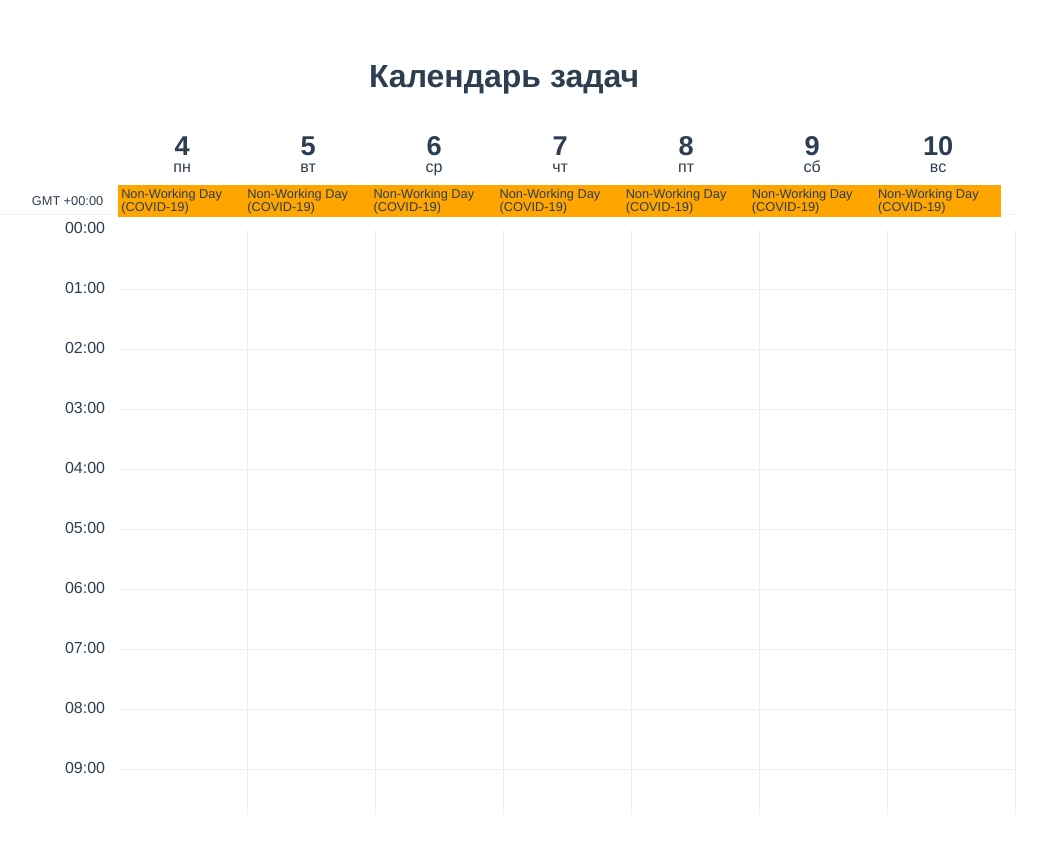
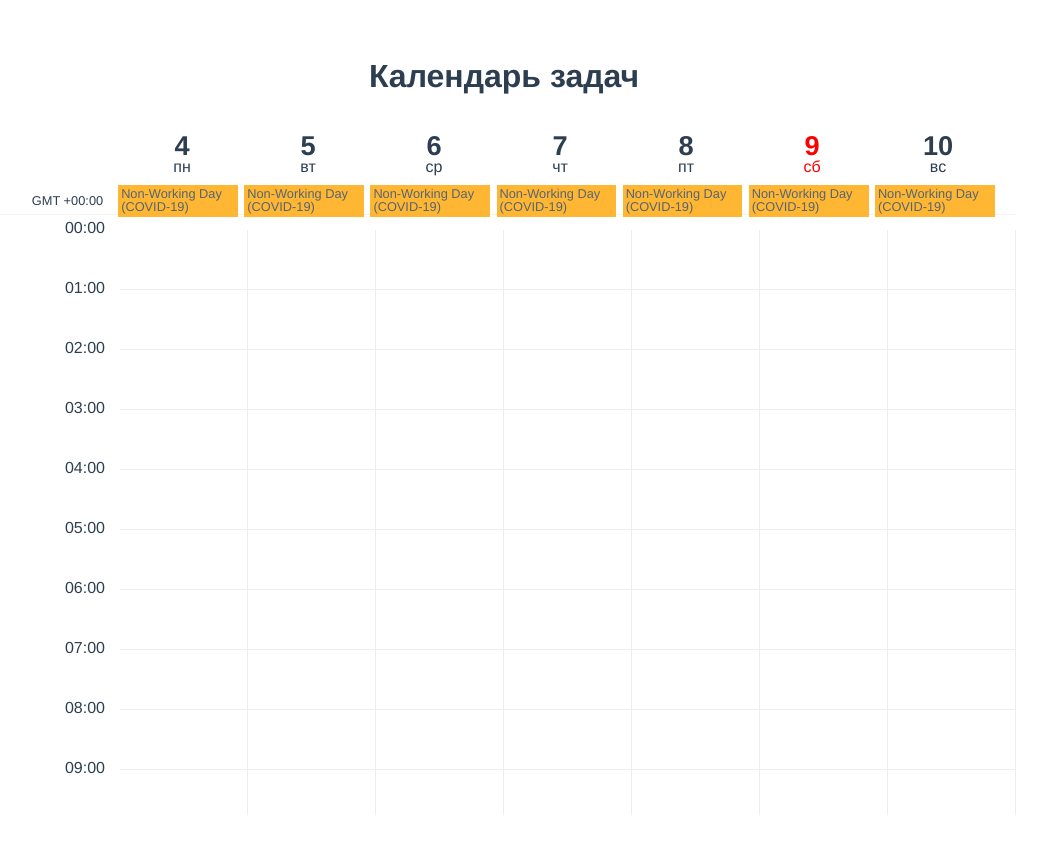
Before and after one commit to chuikoffru/vue-week-tasks, a Vue app: page / in a window 1280 px wide. Shown: the top 854 px of the page, without its empty margins (136-1183 px from the left). Built offline with nearby package versions, Linux system fonts and the light colour scheme; what vue-dragscroll would draw is missing.

Commit message:
Refactoring

```diff
--- /dev/null
+++ b/src/components/Events.vue
@@ -0,0 +1,87 @@
+<template>
+  <div>
+  <div class="events" v-for="(task, indexTask) in getTasks" :key="task.key">
+        <div
+          class="event"
+          v-if="isSameDate(date, task.startDate)"
+          :style="{
+            'top': getTop(task.startDate) + 'px',
+            height: getHeight(task.startDate, task.endDate) + 'px'
+          }"
+          @selectstart.prevent
+          @mousedown="startDrag($event, indexTask)"
+          @mouseup="stopDrag($event, indexTask)"
+          @mousemove="moveDrag($event, indexTask)"
+          @mousewheel.prevent="wheelMove($event, indexTask)"
+          >
+          {{task.startDate.format('HH:mm')}}
+          {{task.title}}
+        </div>
+      </div>
+  </div>
+</template>
+
+<script>
+export default {
+  props: ['getTasks', 'date'],
+  data: () => ({
+    y: 0,
+    x: 0,
+    dragging: false,
+  }),
+  methods: {
+    getTop(time) {
+      const h = parseInt(time.format('H'), 0);
+      const m = parseInt(time.format('m'), 0);
+      return h * 60 + m;
+    },
+    getHeight(start, end) {
+      return end.diff(start, 'minutes');
+    },
+    isSameDate(day, start) {
+      return this.moment(day).isSame(start, 'day');
+    },
+    startDrag(evt) {
+      this.dragging = true;
+      this.x = evt.offsetX;
+      this.y = evt.offsetY;
+    },
+    stopDrag() {
+      this.dragging = false;
+      this.x = 0;
+      this.y = 0;
+    },
+    moveDrag(evt, index) {
+      if (this.dragging) {
+        const x = this.x - evt.offsetX;
+        const y = this.y - evt.offsetY;
+        if (!(y % 15)) {
+          this.$store.dispatch('taskMove', { index, y, x }).then(() => this.$forceUpdate());
+        }
+      }
+    },
+    wheelMove(evt, index) {
+      this.$store.dispatch('taskMove', { index, y: -evt.deltaY }).then(() => this.$forceUpdate());
+    },
+  },
+};
+</script>
+
+<style lang="sass">
+.table__body-day
+  position: relative
+  .hour
+    border-bottom: 1px solid #eee
+    border-right: 1px solid #eee
+    color: #f2f2f2
+    height: 60px
+  .event
+    position: absolute
+    width: 100%
+    overflow: hidden
+    background-color: lightgreen
+    opacity: .6
+    padding: 5px
+    font-size: .9rem
+    cursor: move
+</style>
--- a/src/components/TableBody.vue
+++ b/src/components/TableBody.vue
@@ -3,31 +3,22 @@
   <div class="table__body">
     <TableBodyTime :times="getTimes"/>
     <div class="table__body-day" v-for="date in getDates" :key="moment(date).format('D')">
-      <div class="events" v-for="(task, indexTask) in getTasks"
-        :key="task.startDate.format('DDHHmm')">
-        <div class="event" v-if="isSameDate(date, task.startDate)" draggable
-        :style="{
-          'top': getTop(task.startDate) + 'px',
-          height: getHeight(task.startDate, task.endDate) + 'px'
-        }"  @dragstart="startDrag($event, indexTask)"
-            @dragend="stopDrag($event, indexTask)">
-          {{task.title}}
-        </div>
-      </div>
+      <Events :getTasks="getTasks" :date="date" />
       <div class="hour" v-for="t in getTimes" :key="t.format('HH:mm')"></div>
     </div>
   </div>
-  {{getTasks}}
 </div>
 </template>
 
 <script>
 import { mapGetters } from 'vuex';
 import TableBodyTime from './TableBodyTime.vue';
+import Events from './Events.vue';
 
 export default {
   components: {
     TableBodyTime,
+    Events,
   },
   computed: mapGetters(['getTasks', 'getDates', 'getTimes']),
   methods: {
@@ -39,27 +30,6 @@ export default {
     },
     generateTimes() {
       this.$store.dispatch('generateTimes');
-    },
-    getTop(time) {
-      const h = parseInt(time.format('H'), 0);
-      const m = parseInt(time.format('m'), 0);
-      return h * 60 + m;
-    },
-    getHeight(start, end) {
-      return end.diff(start, 'minutes');
-    },
-    isSameDate(day, start) {
-      return this.moment(day).isSame(start, 'day');
-    },
-    startDrag(evt, index) {
-      // const { x, y } = evt;
-      console.log(index, 'evt start', evt);
-      // console.log(index, 'evt.start', x, y);
-      // this.$store.dispatch('taskMove', { index, y });// .then(() => this.$forceUpdate());
-    },
-    stopDrag(evt, index) {
-      // const { x, y } = evt;
-      console.log(index, 'evt stop', evt);
     },
   },
   mounted() {
@@ -80,22 +50,6 @@ export default {
   flex-direction: row
   justify-content: space-between
   height: 600px
-  div.table__body-day
-    position: relative
-    .hour
-      border-bottom: 1px solid #eee
-      border-right: 1px solid #eee
-      color: #f2f2f2
-      height: 60px
-    .event
-      position: absolute
-      width: 100%
-      overflow: hidden
-      background-color: lightgreen
-      opacity: .6
-      padding: 5px
-      font-size: .9rem
-      cursor: move
   div.table__body-day, div.table__body-time
     width: 100%
 </style>
--- a/src/components/TableBodyTime.vue
+++ b/src/components/TableBodyTime.vue
@@ -1,6 +1,7 @@
 <template>
   <div class="table__body-time">
-      <div class="hour" v-for="(t, i) in times" :key="i">
+      <div class="hour" v-for="(t, i) in times" :key="i"
+        :class="{active: t.format('H') === moment().format('H')}">
         <p>{{t.format('HH:mm')}}</p>
       </div>
     </div>
@@ -28,4 +29,6 @@ div.table__body-time
       display: inline-block
       position: relative
       top: -10px
+    &.active
+      color: red
 </style>
--- a/src/components/TableFixedRow.vue
+++ b/src/components/TableFixedRow.vue
@@ -31,6 +31,8 @@ export default {
     &:last-child
       margin-right: 15px
     .warning
+      opacity: 0.8
+      width: 95%
       padding: 3px
       overflow: hidden
       background-color: orange
--- a/src/components/TableHeadDay.vue
+++ b/src/components/TableHeadDay.vue
@@ -1,7 +1,8 @@
 <template>
 <div class="table__head">
   <div></div>
-  <div v-for="item in dates" v-bind:key="item.day()">
+  <div v-for="item in dates" v-bind:key="item.day()"
+    :class="{active: item.format('D') === moment().format('D')}">
     <b>{{ item.format('D') }}</b> <br/> {{ item.format('ddd') }}
   </div>
 </div>
@@ -28,4 +29,6 @@ export default {
       margin-right: 15px
     b
       font-size: 1.7em
+    &.active
+      color: red
 </style>
--- a/src/store/modules/tasks.js
+++ b/src/store/modules/tasks.js
@@ -25,20 +25,22 @@ export default {
           height: moment.unix(item.endDate).diff(moment.unix(item.startDate), 'minutes'),
           top: (parseInt(moment.unix(item.startDate).format('H'), 0) * 60)
           + parseInt(moment.unix(item.startDate).format('m'), 0),
+          key: item.startDate + item.endDate,
         }));
         ctx.commit('updateTasks', tasks);
       }
     },
     taskMove({ commit, state }, payload) {
-      const newStartTime = state.tasks[payload.index].startDate.add(-payload.y, 'minutes');
-      const newEndTime = state.tasks[payload.index].endDate.add(-payload.y, 'minutes');
-      console.log('taskUp payload.y', payload.y);
+      console.log('payload', payload);
+      const { startDate, endDate } = state.tasks[payload.index];
+      startDate.add(-payload.y, 'minutes');
+      endDate.add(-payload.y, 'minutes');
       commit('updateOne', {
         index: payload.index,
         task: {
           ...state.tasks[payload.index],
-          startDate: newStartTime,
-          endDate: newEndTime,
+          startDate,
+          endDate,
         },
       });
     },
```
Also changed, not shown: src/components/Event.vue (deleted).
